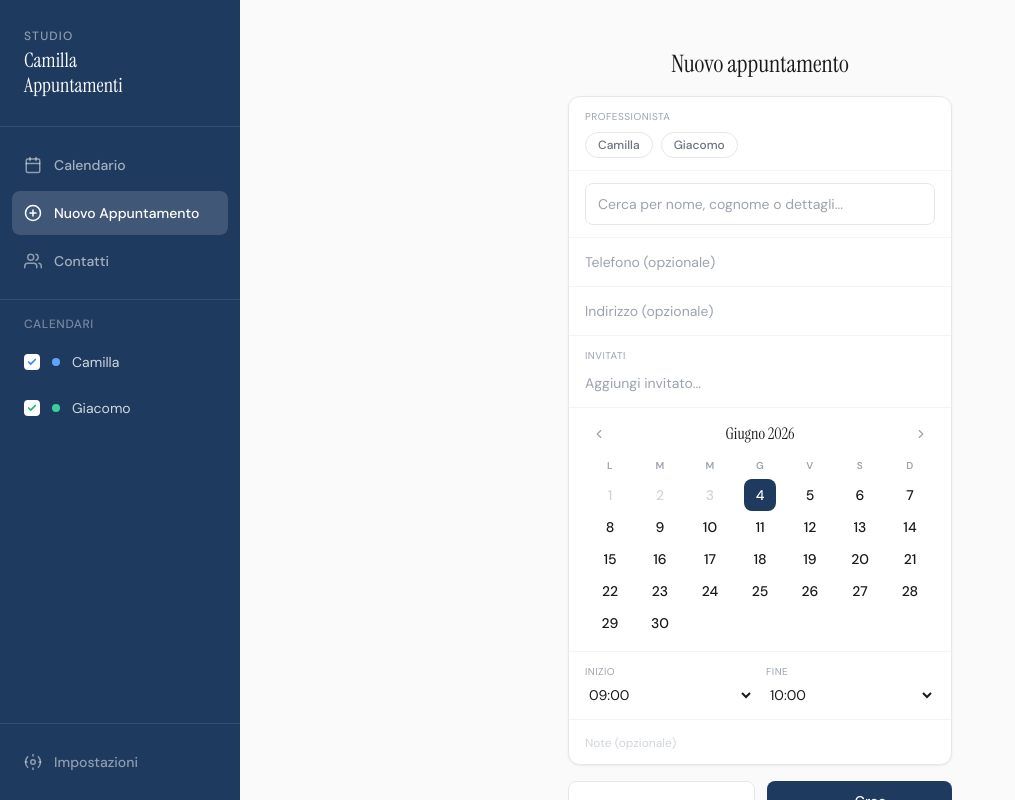
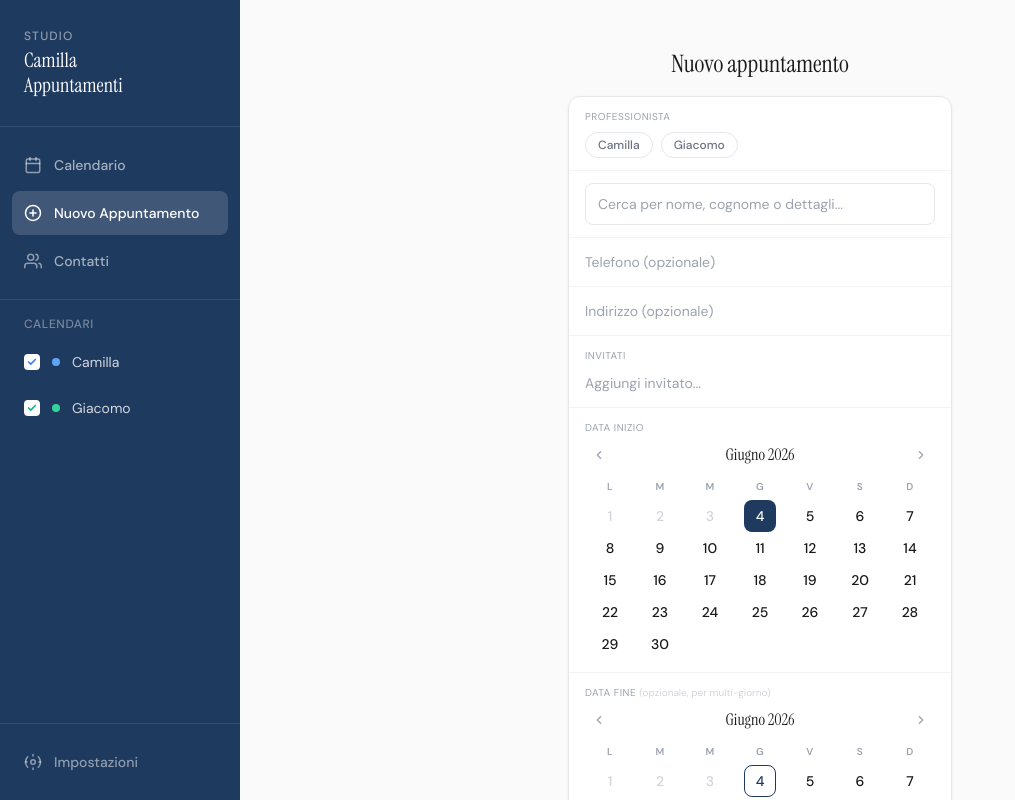
Before and after one commit to nicnanti/camilla-appuntamenti, a Next.js app: page /nuovo in a window 1280 px wide. Shown: the whole page, without its empty margins (0-1015 px from the left). Built offline with nearby package versions, Linux system fonts and the light colour scheme.

Commit message:
feat: supporto appuntamenti multi-giorno (campo data_fine)

```diff
--- a/src/app/api/appuntamenti/route.ts
+++ b/src/app/api/appuntamenti/route.ts
@@ -216,6 +216,7 @@ export async function POST(request: NextRequest) {
       cliente_dettagli,
       indirizzo,
       data,
+      data_fine,       // opzionale, per appuntamenti multi-giorno
       ora_inizio,
       ora_fine,
       note,
@@ -237,12 +238,16 @@ export async function POST(request: NextRequest) {
     const guestEmails = resolveEmails(guestList)
     const icsUid = randomUUID()
 
+    // Normalizza data_fine: solo se è una stringa non vuota e successiva a data
+    const dataFineNorm: string | null = (typeof data_fine === 'string' && data_fine && data_fine > data) ? data_fine : null
+
     const appData = {
       cliente_nome,
       cliente_telefono: cliente_telefono ?? '',
       cliente_dettagli: cliente_dettagli ?? '',
       indirizzo: indirizzo ?? '',
       data,
+      data_fine: dataFineNorm,
       ora_inizio,
       ora_fine,
       note: note ?? '',
@@ -271,6 +276,7 @@ export async function POST(request: NextRequest) {
       cliente_nome,
       cliente_telefono: cliente_telefono ?? '',
       data,
+      data_fine: dataFineNorm,
       ora_inizio,
       ora_fine,
       note: note ?? '',
--- a/src/app/nuovo/page.tsx
+++ b/src/app/nuovo/page.tsx
@@ -34,6 +34,7 @@ interface FormState {
   cliente_dettagli: string
   cliente_indirizzo: string
   data: string
+  data_fine: string  // opzionale; '' = appuntamento di un solo giorno
   ora_inizio: string
   ora_fine: string
   note: string
@@ -46,6 +47,7 @@ interface Errori {
   professionista?: string
   cliente_nome?: string
   data?: string
+  data_fine?: string
   ora_fine?: string
 }
 
@@ -90,6 +92,7 @@ export default function PaginaNuovoAppuntamento() {
     cliente_dettagli: '',
     cliente_indirizzo: '',
     data: oggi,
+    data_fine: '',
     ora_inizio: '09:00',
     ora_fine: '10:00',
     note: '',
@@ -120,6 +123,9 @@ export default function PaginaNuovoAppuntamento() {
     if (!form.professionista) e.professionista = 'Seleziona un professionista'
     if (!form.cliente_nome.trim()) e.cliente_nome = 'Inserisci il nome del cliente'
     if (!form.data) e.data = 'Seleziona una data'
+    if (form.data_fine && form.data_fine < form.data) {
+      e.data_fine = 'La data fine non può essere precedente alla data inizio'
+    }
     if (form.ora_inizio >= form.ora_fine) e.ora_fine = "L'ora di fine deve essere dopo l'inizio"
     setErrori(e)
     return Object.keys(e).length === 0
@@ -139,6 +145,8 @@ export default function PaginaNuovoAppuntamento() {
           cliente_dettagli: form.cliente_dettagli,
           indirizzo: form.cliente_indirizzo,
           data: form.data,
+          // data_fine solo se valorizzata e successiva a data
+          data_fine: form.data_fine && form.data_fine > form.data ? form.data_fine : null,
           ora_inizio: form.ora_inizio,
           ora_fine: form.ora_fine,
           note: form.note,
@@ -254,18 +262,39 @@ export default function PaginaNuovoAppuntamento() {
             />
           </div>
 
-          {/* Calendario */}
+          {/* Data inizio */}
           <div className="px-4 py-3">
+            <p className="text-[10px] text-gray-400 uppercase tracking-wider mb-1.5">Data inizio</p>
             <DatePicker
               value={form.data}
               min={oggi}
               errore={!!errori.data}
               onChange={(data) => {
-                setForm({ ...form, data })
+                // Se data fine diventa precedente, sgancia
+                const data_fine = form.data_fine && form.data_fine < data ? '' : form.data_fine
+                setForm({ ...form, data, data_fine })
                 if (errori.data) setErrori({ ...errori, data: undefined })
+                if (errori.data_fine) setErrori({ ...errori, data_fine: undefined })
               }}
             />
             {errori.data && <p className="text-xs text-red-500 mt-1">{errori.data}</p>}
+          </div>
+
+          {/* Data fine (opzionale, per appuntamenti multi-giorno) */}
+          <div className="px-4 py-3">
+            <p className="text-[10px] text-gray-400 uppercase tracking-wider mb-1.5">
+              Data fine <span className="text-gray-300 normal-case tracking-normal">(opzionale, per multi-giorno)</span>
+            </p>
+            <DatePicker
+              value={form.data_fine}
+              min={form.data || oggi}
+              errore={!!errori.data_fine}
+              onChange={(data_fine) => {
+                setForm({ ...form, data_fine })
+                if (errori.data_fine) setErrori({ ...errori, data_fine: undefined })
+              }}
+            />
+            {errori.data_fine && <p className="text-xs text-red-500 mt-1">{errori.data_fine}</p>}
           </div>
 
           {/* Orario */}
--- a/src/components/AppointmentModal.tsx
+++ b/src/components/AppointmentModal.tsx
@@ -22,6 +22,7 @@ export default function AppointmentModal({ appuntamento, onClose, onAggiornato }
     cliente_telefono: appuntamento.cliente_telefono,
     note: appuntamento.note ?? '',
     data: appuntamento.data,
+    data_fine: appuntamento.data_fine ?? '',
     ora_inizio: appuntamento.ora_inizio,
     ora_fine: appuntamento.ora_fine,
     indirizzo: appuntamento.indirizzo ?? '',
@@ -31,6 +32,8 @@ export default function AppointmentModal({ appuntamento, onClose, onAggiornato }
   const aggiorna = async () => {
     setLoading(true)
     try {
+      // Normalizza data_fine: null se vuota o uguale alla data inizio
+      const dataFineNorm = form.data_fine && form.data_fine > form.data ? form.data_fine : null
       const res = await fetch('/api/appuntamenti', {
         method: 'PATCH',
         headers: { 'Content-Type': 'application/json' },
@@ -42,6 +45,7 @@ export default function AppointmentModal({ appuntamento, onClose, onAggiornato }
           guests: appuntamento.guests,
           professionista: appuntamento.professionista,
           ...form,
+          data_fine: dataFineNorm,
         }),
       })
       if (!res.ok) throw new Error()
@@ -186,7 +190,14 @@ export default function AppointmentModal({ appuntamento, onClose, onAggiornato }
           {/* ── Vista Dettagli ── */}
           {modalita === 'dettagli' && (
             <div className="space-y-4">
-              <InfoRiga label="Data" valore={formatData(appuntamento.data)} />
+              {appuntamento.data_fine && appuntamento.data_fine > appuntamento.data ? (
+                <>
+                  <InfoRiga label="Data inizio" valore={formatData(appuntamento.data)} />
+                  <InfoRiga label="Data fine" valore={formatData(appuntamento.data_fine)} />
+                </>
+              ) : (
+                <InfoRiga label="Data" valore={formatData(appuntamento.data)} />
+              )}
               <InfoRiga label="Orario" valore={`${appuntamento.ora_inizio} – ${appuntamento.ora_fine}`} />
               {appuntamento.cliente_telefono && (
                 <InfoRiga label="Telefono" valore={appuntamento.cliente_telefono} />
@@ -261,6 +272,34 @@ export default function AppointmentModal({ appuntamento, onClose, onAggiornato }
                   onAggiungi={(inv: Invitato) => setForm((prev) => ({ ...prev, invitati: [...prev.invitati, inv] }))}
                   onRimuovi={(idx) => setForm((prev) => ({ ...prev, invitati: prev.invitati.filter((_, i) => i !== idx) }))}
                 />
+              </div>
+              <div className="grid grid-cols-2 gap-3">
+                <div>
+                  <label className="block text-xs font-medium text-gray-500 mb-1.5">Data inizio</label>
+                  <input
+                    type="date"
+                    className="input-field"
+                    value={form.data}
+                    onChange={(e) => {
+                      const nuovaData = e.target.value
+                      // Se data_fine diventa precedente, sgancia
+                      const dataFineAggiornata = form.data_fine && form.data_fine < nuovaData ? '' : form.data_fine
+                      setForm({ ...form, data: nuovaData, data_fine: dataFineAggiornata })
+                    }}
+                  />
+                </div>
+                <div>
+                  <label className="block text-xs font-medium text-gray-500 mb-1.5">
+                    Data fine <span className="text-gray-300 font-normal">(opz.)</span>
+                  </label>
+                  <input
+                    type="date"
+                    className="input-field"
+                    value={form.data_fine}
+                    min={form.data}
+                    onChange={(e) => setForm({ ...form, data_fine: e.target.value })}
+                  />
+                </div>
               </div>
               <div>
                 <label className="block text-xs font-medium text-gray-500 mb-1.5">Note</label>
--- a/src/components/Calendar.tsx
+++ b/src/components/Calendar.tsx
@@ -49,6 +49,10 @@ function durataInMinuti(inizio: string, fine: string): number {
   const [h1, m1] = inizio.split(':').map(Number)
   const [h2, m2] = fine.split(':').map(Number)
   return Math.max(0, (h2 * 60 + m2) - (h1 * 60 + m1))
+}
+
+function isMultiGiorno(app: Appuntamento): boolean {
+  return !!(app.data_fine && app.data_fine > app.data)
 }
 
 // Estrae i professionisti coinvolti (Camilla, Giacomo) sia dal campo professionista
@@ -312,7 +316,14 @@ export default function Calendar() {
 
   const getAppPerGiorno = (data: Date) => {
     const dataStr = ymd(data)
-    return appuntamenti.filter((a) => a.data === dataStr && a.stato !== 'Cancellato')
+    return appuntamenti.filter((a) => {
+      if (a.stato === 'Cancellato') return false
+      // Multi-giorno: il giorno deve cadere nel range [a.data .. a.data_fine] inclusi
+      if (a.data_fine && a.data_fine > a.data) {
+        return dataStr >= a.data && dataStr <= a.data_fine
+      }
+      return a.data === dataStr
+    })
   }
 
   const isOggi = (data: Date) => isStessoGiorno(data, oggi)
@@ -461,6 +472,7 @@ export default function Calendar() {
                     <div className="space-y-0.5 flex-1">
                       {apps.slice(0, 3).map((app) => {
                         const colori = getColoriApp(app, filtroSingolo)
+                        const multi = isMultiGiorno(app)
                         return (
                           <div
                             key={app.id}
@@ -471,6 +483,7 @@ export default function Calendar() {
                           >
                             <div className={clsx('w-1.5 h-1.5 rounded-full flex-shrink-0', colori.dot)} />
                             <span className="truncate font-medium">
+                              {multi && <span className="mr-0.5" title="Multi-giorno">📅</span>}
                               {app.ora_inizio} {app.cliente_nome.split(' ')[0]}
                               {colori.isGuest && <span className="ml-1 opacity-70">·ospite</span>}
                             </span>
@@ -588,6 +601,7 @@ function SettimanaView({ giorni, getAppPerGiorno, isOggi, filtroSingolo, onSelez
               {apps.map((app) => {
                 const colori = getColoriApp(app, filtroSingolo)
                 const compatto = durataInMinuti(app.ora_inizio, app.ora_fine) <= 30
+                const multi = isMultiGiorno(app)
                 return (
                   <button
                     key={app.id}
@@ -604,6 +618,7 @@ function SettimanaView({ giorni, getAppPerGiorno, isOggi, filtroSingolo, onSelez
                   >
                     {compatto ? (
                       <p className="text-[10px] truncate leading-none whitespace-nowrap">
+                        {multi && <span className="mr-0.5" title="Multi-giorno">📅</span>}
                         <span className="opacity-70">{app.ora_inizio}</span>{' '}
                         <span className="font-semibold">{app.cliente_nome}</span>
                         {colori.isGuest && <span className="ml-1 text-[9px] opacity-70 uppercase">·osp</span>}
@@ -612,6 +627,7 @@ function SettimanaView({ giorni, getAppPerGiorno, isOggi, filtroSingolo, onSelez
                       <>
                         <p className="text-[11px] opacity-70 leading-tight truncate">{app.ora_inizio}</p>
                         <p className="text-[11px] font-semibold truncate leading-tight">
+                          {multi && <span className="mr-0.5" title="Multi-giorno">📅</span>}
                           {app.cliente_nome}
                         </p>
                         {colori.isGuest && (
@@ -670,6 +686,7 @@ function GiornoView({ data, appuntamenti, isOggi, filtroSingolo, onSeleziona }:
           {appuntamenti.map((app) => {
             const colori = getColoriApp(app, filtroSingolo)
             const compatto = durataInMinuti(app.ora_inizio, app.ora_fine) <= 30
+            const multi = isMultiGiorno(app)
             return (
               <button
                 key={app.id}
@@ -686,6 +703,7 @@ function GiornoView({ data, appuntamenti, isOggi, filtroSingolo, onSeleziona }:
               >
                 {compatto ? (
                   <p className="text-xs truncate leading-tight whitespace-nowrap">
+                    {multi && <span className="mr-0.5" title="Multi-giorno">📅</span>}
                     <span className="opacity-70 font-normal">{app.ora_inizio}–{app.ora_fine}</span>{' '}
                     <span className="font-semibold">{app.cliente_nome}</span>
                     {colori.isGuest && <span className="ml-1.5 text-[10px] opacity-70 uppercase tracking-wider">ospite</span>}
@@ -693,6 +711,7 @@ function GiornoView({ data, appuntamenti, isOggi, filtroSingolo, onSeleziona }:
                 ) : (
                   <>
                     <p className="text-sm font-semibold truncate leading-tight">
+                      {multi && <span className="mr-1" title="Multi-giorno">📅</span>}
                       {app.cliente_nome}
                       {colori.isGuest && <span className="ml-2 text-[10px] opacity-70 uppercase tracking-wider">ospite</span>}
                     </p>
--- a/src/lib/airtable.ts
+++ b/src/lib/airtable.ts
@@ -80,6 +80,7 @@ function mappaAppuntamento(record: Airtable.Record<Airtable.FieldSet>): Appuntam
     cliente_nome: (f.cliente_nome as string) ?? '',
     cliente_telefono: (f.cliente_telefono as string) ?? '',
     data: (f.data as string) ?? '',
+    data_fine: (f.data_fine as string) || undefined,
     ora_inizio: (f.ora_inizio as string) ?? '',
     ora_fine: (f.ora_fine as string) ?? '',
     tipo: (f.tipo as string) ?? '',
@@ -156,7 +157,7 @@ export async function getAppuntamentoById(id: string): Promise<Appuntamento> {
 export async function creaAppuntamento(
   dati: Omit<Appuntamento, 'id' | 'created_at' | 'reminder_sent' | 'stato'>
 ): Promise<Appuntamento> {
-  const record = await tabellaAppuntamenti.create({
+  const payload: Record<string, unknown> = {
     cliente_nome: dati.cliente_nome,
     cliente_telefono: dati.cliente_telefono,
     data: dati.data,
@@ -171,8 +172,10 @@ export async function creaAppuntamento(
     stato: 'Confermato',
     ics_uid: dati.ics_uid ?? '',
     ics_sequence: dati.ics_sequence ?? 0,
-    invitati: stringifyInvitati(dati.invitati),
-  })
+  }
+  assegnaCampoData(payload, 'data_fine', dati.data_fine)
+  payload.invitati = stringifyInvitati(dati.invitati)
+  const record = await tabellaAppuntamenti.create(payload as Airtable.FieldSet)
   return mappaAppuntamento(record)
 }
 
@@ -195,6 +198,7 @@ export async function aggiornaAppuntamento(
   if (dati.ics_sequence !== undefined) campi.ics_sequence = dati.ics_sequence
   if (dati.invitati !== undefined) campi.invitati = stringifyInvitati(dati.invitati)
   if (dati.indirizzo !== undefined) campi.location = dati.indirizzo
+  assegnaCampoData(campi, 'data_fine', dati.data_fine)
 
   const record = await tabellaAppuntamenti.update(id, campi as Airtable.FieldSet)
   return mappaAppuntamento(record)
@@ -209,7 +213,7 @@ export async function eliminaAppuntamento(id: string): Promise<void> {
 export async function creaProssimoAppuntamento(
   app: Omit<Appuntamento, 'id' | 'created_at' | 'reminder_sent' | 'stato'>,
 ): Promise<void> {
-  await tabellaProssimiAppuntamenti.create({
+  const payload: Record<string, unknown> = {
     cliente_nome: app.cliente_nome,
     cliente_telefono: app.cliente_telefono,
     data: app.data,
@@ -225,7 +229,9 @@ export async function creaProssimoAppuntamento(
     ics_uid: app.ics_uid ?? '',
     ics_sequence: app.ics_sequence ?? 0,
     invitati: stringifyInvitati(app.invitati),
-  })
+  }
+  assegnaCampoData(payload, 'data_fine', app.data_fine)
+  await tabellaProssimiAppuntamenti.create(payload as Airtable.FieldSet)
 }
 
 export async function aggiornaProssimoAppuntamentoByGcalId(
@@ -255,6 +261,7 @@ export async function aggiornaProssimoAppuntamentoByGcalId(
   if (dati.ics_sequence !== undefined) campi.ics_sequence = dati.ics_sequence
   if (dati.invitati !== undefined) campi.invitati = stringifyInvitati(dati.invitati)
   if (dati.indirizzo !== undefined) campi.location = dati.indirizzo
+  assegnaCampoData(campi, 'data_fine', dati.data_fine)
 
   await tabellaProssimiAppuntamenti.update(records[0].id, campi as Airtable.FieldSet)
 }
--- a/src/types/index.ts
+++ b/src/types/index.ts
@@ -9,7 +9,8 @@ export interface Appuntamento {
   cliente_nome: string
   cliente_telefono: string
   cliente_dettagli?: string
-  data: string            // formato YYYY-MM-DD
+  data: string            // formato YYYY-MM-DD (data inizio)
+  data_fine?: string | null  // formato YYYY-MM-DD (opzionale, per appuntamenti multi-giorno)
   ora_inizio: string      // formato HH:MM
   ora_fine: string        // formato HH:MM
   tipo?: string           // legacy, non più usato nei nuovi record
```
Also changed, not shown: src/lib/google-calendar.ts (+7 -2 lines), 1 other file (tests, documents, lock files or other folders).
